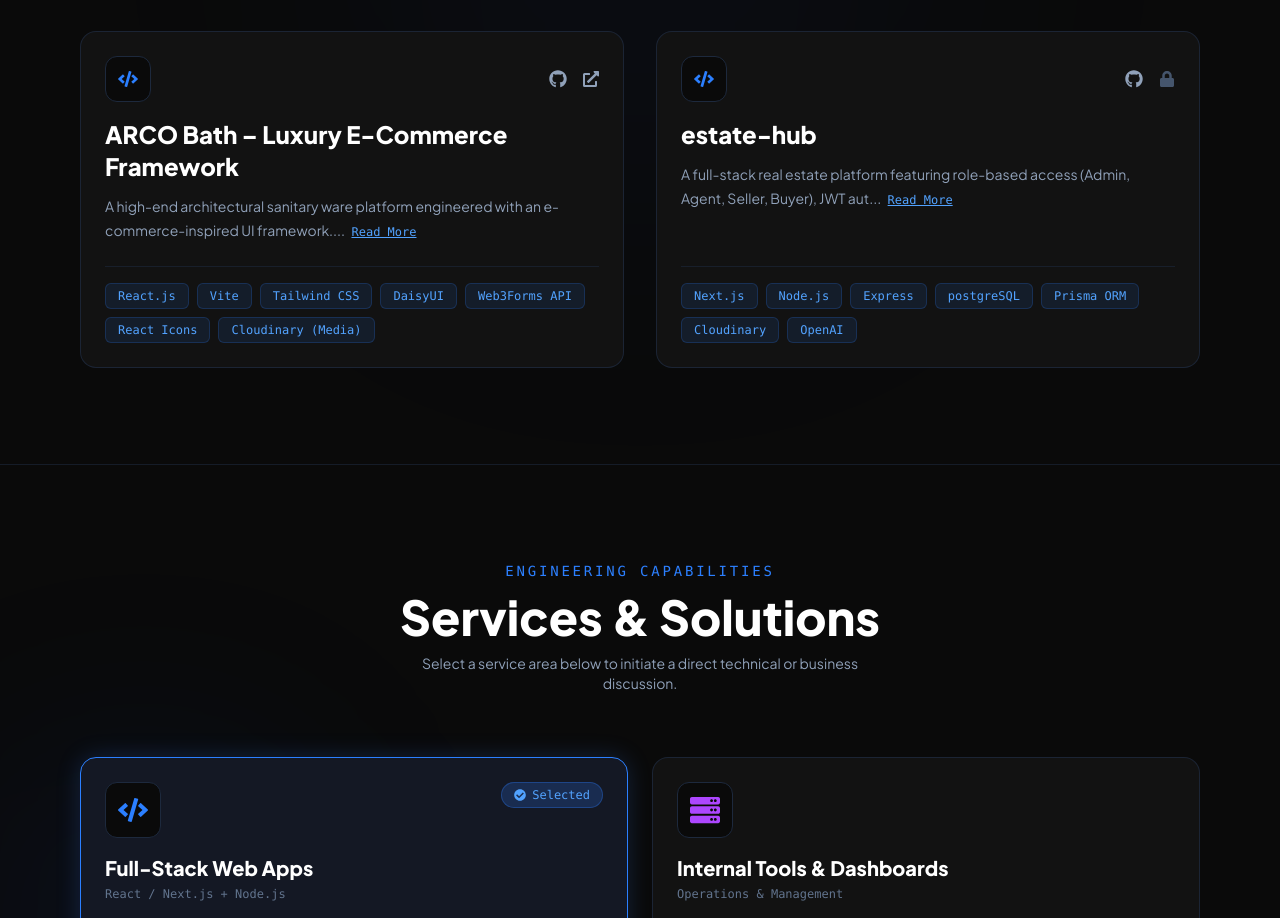
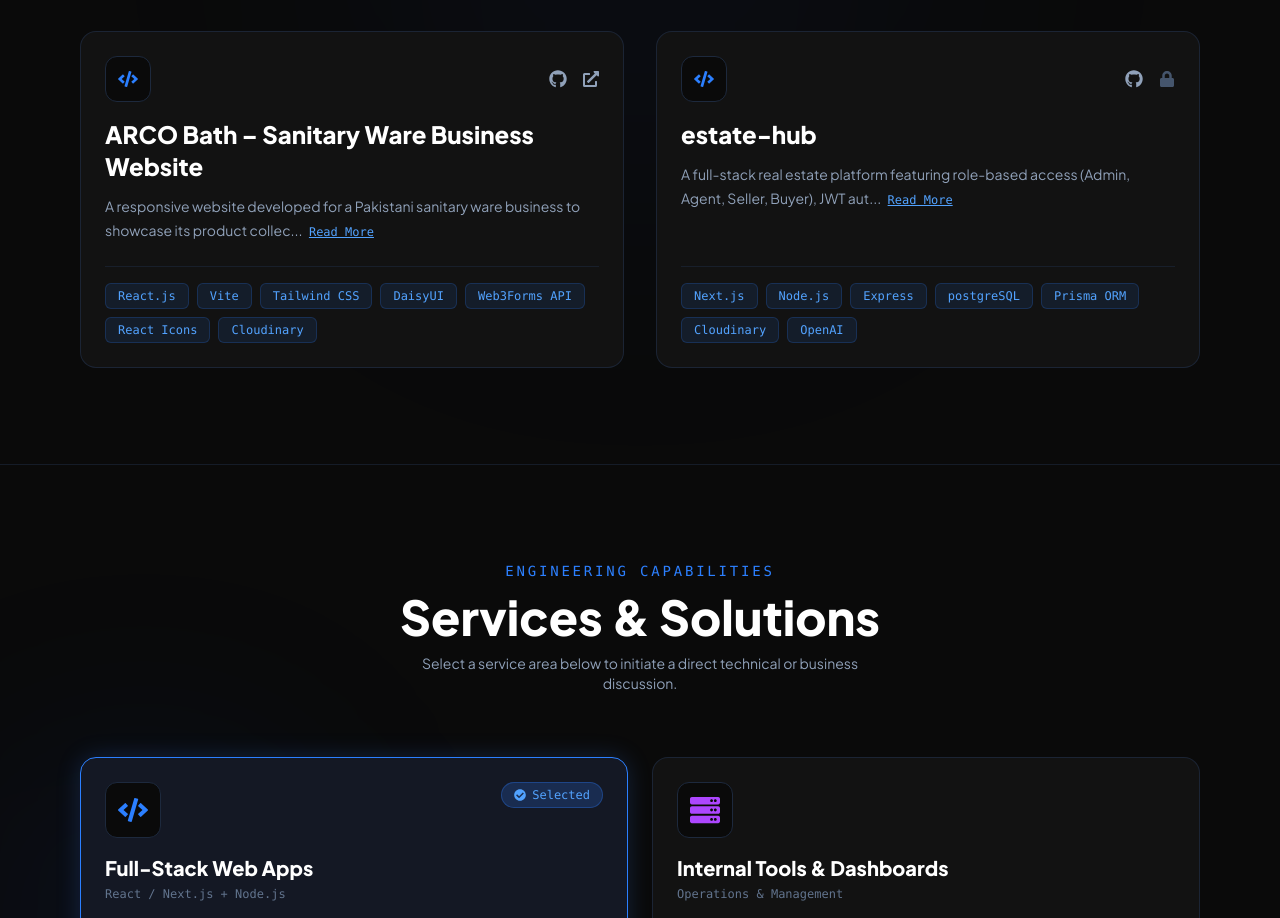
Before and after one commit to usamaanwr/portfolio, a React (Vite) app: page / in a window 1280 px wide. Shown: the part 3832-4750 px from the top of the page. Built offline with nearby package versions, Linux system fonts and the light colour scheme.

Commit message:
fix: update project details for ARCO Bath website, enhancing description and title

```diff
--- a/src/data/ProjectData.js
+++ b/src/data/ProjectData.js
@@ -30,10 +30,13 @@ const projectData = [
     link: "https://authentication-a3fc.vercel.app",
     github: "https://github.com/usamaanwr/authentication",
   },
-  {
-   title: "ARCO Bath – Luxury E-Commerce Framework",
+
+{
+  title: "ARCO Bath – Sanitary Ware Business Website",
+
   description:
-    "A high-end architectural sanitary ware platform engineered with an e-commerce-inspired UI framework. Developed as a lightning-fast static experience incorporating a dynamic video reel component (Showroom Stories) for product immersion, DaisyUI for sleek theme consistency, and complete form automation via Web3Forms integration.",
+    "A responsive website developed for a Pakistani sanitary ware business to showcase its product collection and brand. The website features a clean product showcase, showroom video section, and contact form integration using Web3Forms, making it easy for customers to explore products and get in touch with the business.",
+
   tech: [
     "React.js",
     "Vite",
@@ -41,11 +44,14 @@ const projectData = [
     "DaisyUI",
     "Web3Forms API",
     "React Icons",
-    "Cloudinary (Media)"
+    "Cloudinary"
   ],
-    link: "https://arco-bath.com/",
-    github: "https://github.com/usamaanwr/sanitaryStore",
-  },
+
+  link: "https://arco-bath.com/",
+
+  github: "https://github.com/usamaanwr/sanitaryStore",
+}
+,
  {
   title: "estate-hub",
   description:
```
